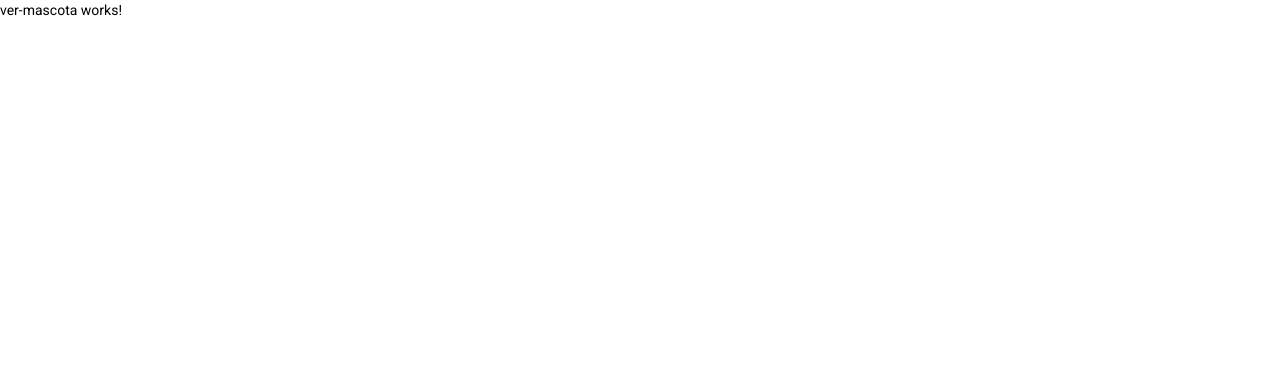
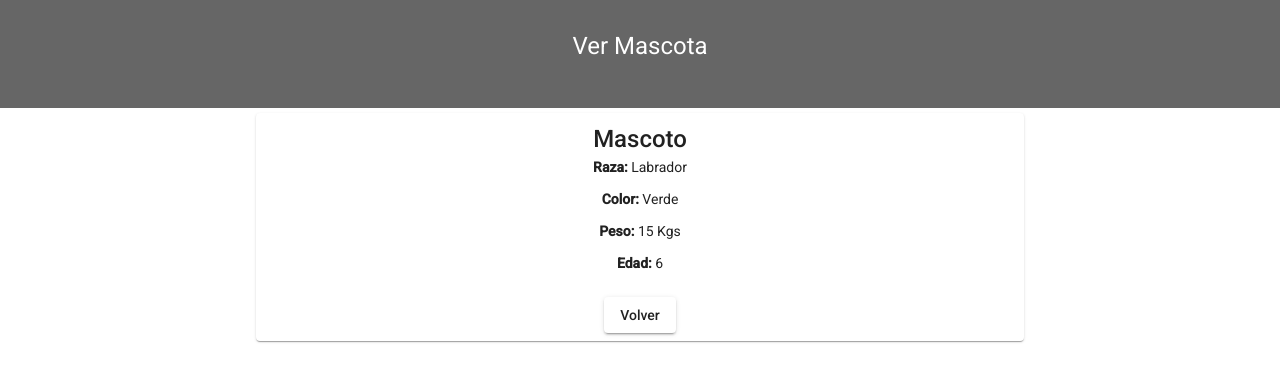
Before and after one commit to dsamador/FE-CRUDMascotas, an Angular app: page /verMascota/1 in a window 1280 px wide. Shown: the top 382 px of the page. Built offline with nearby package versions, Linux system fonts and the light colour scheme.

Commit message:
Ver Mascota

```diff
--- a/src/app/components/ver-mascota/ver-mascota.component.css
+++ b/src/app/components/ver-mascota/ver-mascota.component.css
@@ -0,0 +1,4 @@
+.card{
+  margin-top: 5px;
+  text-align: center;
+}
--- a/src/app/components/ver-mascota/ver-mascota.component.html
+++ b/src/app/components/ver-mascota/ver-mascota.component.html
@@ -1,3 +1,18 @@
-<p>
-  ver-mascota works!
-</p>
+<div class="title">
+  <h1>Ver Mascota</h1>
+</div>
+
+<div class="container">
+  <mat-card class="card">
+    <mat-card-title>Mascoto</mat-card-title>
+    <mat-card-content>
+      <p><strong>Raza:</strong> Labrador</p>
+      <p><strong>Color:</strong> Verde</p>
+      <p><strong>Peso:</strong> 15 Kgs</p>
+      <p><strong>Edad:</strong> 6</p>
+    </mat-card-content>
+    <mat-card-actions>
+      <button mat-raised-button routerLink="/listMascotas">Volver</button>
+    </mat-card-actions>
+  </mat-card>
+</div>
--- a/src/app/shared/shared.module.ts
+++ b/src/app/shared/shared.module.ts
@@ -10,11 +10,12 @@ import { MatInputModule } from '@angular/material/input';
 import { MatIconModule } from '@angular/material/icon';
 import { MatTooltipModule } from '@angular/material/tooltip';
 import { MatButtonModule } from '@angular/material/button';
+import { MatCardModule } from '@angular/material/card';
 
 @NgModule({
   declarations: [],
   imports: [
-    CommonModule
+     CommonModule
     ,MatSliderModule
     ,MatTableModule
     ,MatPaginatorModule
@@ -24,9 +25,10 @@ import { MatButtonModule } from '@angular/material/button';
     ,MatIconModule
     ,MatTooltipModule
     ,MatButtonModule
+    ,MatCardModule
   ],
   exports:[
-    MatSliderModule
+     MatSliderModule
     ,MatTableModule
     ,MatPaginatorModule
     ,MatSortModule
@@ -35,6 +37,7 @@ import { MatButtonModule } from '@angular/material/button';
     ,MatIconModule
     ,MatTooltipModule
     ,MatButtonModule
+    ,MatCardModule
   ]
 })
 export class SharedModule { }
```
